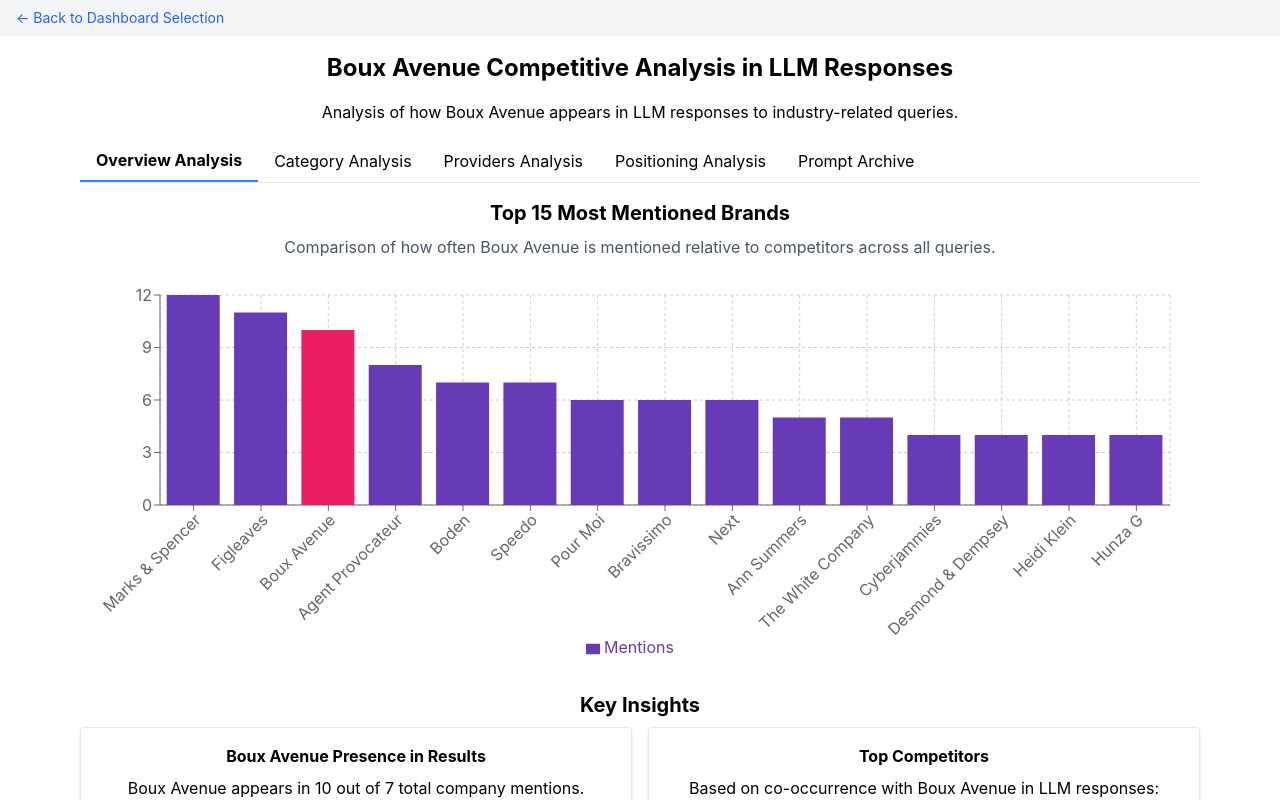
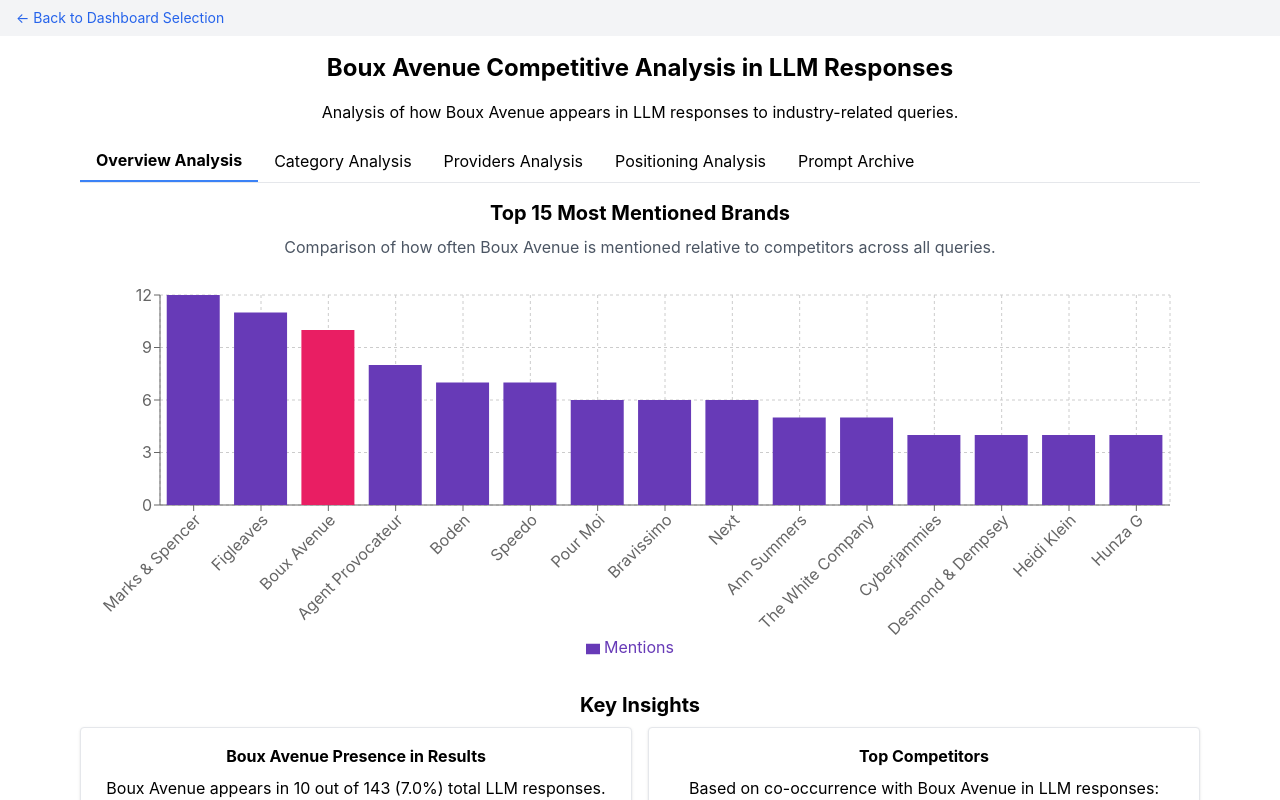
Before and after one commit to overripedatascientist/llm-analysis, a React (Create React App) app in the folder currys-analysis/: page /dashboard/boux-avenue in a window 1280 px wide. Shown: the top 800 px of the page. Built offline with nearby package versions, Linux system fonts and the light colour scheme.

Commit message:
corrected odd wording of key insights on overview tab

```diff
--- a/currys-analysis/src/components/CompetitiveAnalysisDashboard.tsx
+++ b/currys-analysis/src/components/CompetitiveAnalysisDashboard.tsx
@@ -353,7 +353,7 @@
                             <div className="grid grid-cols-1 md:grid-cols-2 gap-4 mb-4">
                                 <div className="bg-white p-4 rounded border shadow">
                                     <h3 className="font-bold mb-2">{config.displayName} Presence in Results</h3>
-                                    <p>{config.displayName} appears in {data.clientPositions.length} out of {Math.max(...data.allMentions.map(m => m.total_companies), 0)} total company mentions.</p>
+                                    <p>{config.displayName} appears in {data.clientPositions.length} out of {data.allMentions.length} ({((data.clientPositions.length / data.allMentions.length) * 100).toFixed(1)}%) total LLM responses.</p>
                                     {data.avgPosition > 0 && (
                                         <>
                                             <p>On average, {config.displayName} appears {data.avgPosition.toFixed(2)} in the list of mentioned companies.</p>
```
